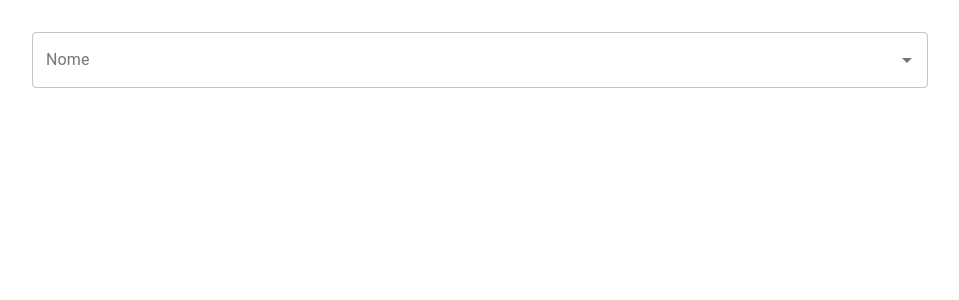
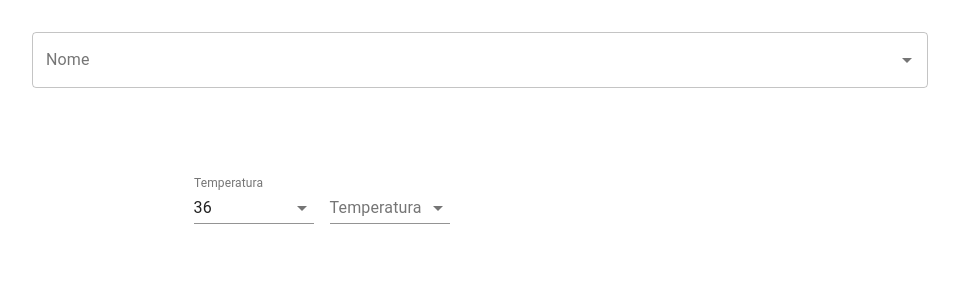
Before and after one commit to paulords95/employee-temp, a React (Create React App) app: page / in a window 1280 px wide. Shown: the top 300 px of the page, without its empty margins (160-1119 px from the left). Built offline with nearby package versions, Linux system fonts and the light colour scheme; no server answers.

Commit message:
new components

```diff
--- a/src/App.js
+++ b/src/App.js
@@ -1,12 +1,14 @@
 import "./App.css";
 
 import EmployeeList from "./components/EmployeeList/EmployeeList";
+import Temperature from "./components/Temperatures/Temperature";
 
 function App() {
   return (
     <div className="App">
       <form className="mb-6 w-4/5" action="/" method="post">
         <EmployeeList />
+        <Temperature />
       </form>
     </div>
   );
--- /dev/null
+++ b/src/components/Temperatures/Temperature.jsx
@@ -0,0 +1,73 @@
+import React, { useEffect, useState } from "react";
+import { makeStyles } from "@material-ui/core/styles";
+import InputLabel from "@material-ui/core/InputLabel";
+import MenuItem from "@material-ui/core/MenuItem";
+import FormControl from "@material-ui/core/FormControl";
+import Select from "@material-ui/core/Select";
+
+const useStyles = makeStyles((theme) => ({
+  button: {
+    display: "block",
+    marginTop: theme.spacing(2),
+  },
+  formControl: {
+    margin: theme.spacing(1),
+    minWidth: 120,
+  },
+}));
+
+export default function Temperature() {
+  const classes = useStyles();
+
+  const handleChange = (event) => {};
+
+  return (
+    <div
+      style={{
+        width: "100%",
+        margin: "0 auto",
+        paddingTop: "10vh",
+        paddingInline: "15vw",
+      }}
+    >
+      <FormControl className={classes.formControl}>
+        <InputLabel id="demo-controlled-open-select-label">
+          Temperatura
+        </InputLabel>
+        <Select
+          labelId="demo-controlled-open-select-label"
+          id="demo-controlled-open-select"
+          onChange={handleChange}
+          defaultValue={36}
+        >
+          <MenuItem value={34}>34</MenuItem>
+          <MenuItem value={35}>35</MenuItem>
+          <MenuItem value={36}>36</MenuItem>
+          <MenuItem value={37}>37</MenuItem>
+          <MenuItem value={38}>38</MenuItem>
+        </Select>
+      </FormControl>
+      <FormControl className={classes.formControl}>
+        <InputLabel id="demo-controlled-open-select-label">
+          Temperatura
+        </InputLabel>
+        <Select
+          labelId="demo-controlled-open-select-label"
+          id="demo-controlled-open-select"
+          onChange={handleChange}
+        >
+          <MenuItem value={0}>0</MenuItem>
+          <MenuItem value={1}>1</MenuItem>
+          <MenuItem value={2}>2</MenuItem>
+          <MenuItem value={3}>3</MenuItem>
+          <MenuItem value={4}>4</MenuItem>
+          <MenuItem value={5}>5</MenuItem>
+          <MenuItem value={6}>6</MenuItem>
+          <MenuItem value={7}>7</MenuItem>
+          <MenuItem value={8}>8</MenuItem>
+          <MenuItem value={9}>9</MenuItem>
+        </Select>
+      </FormControl>
+    </div>
+  );
+}
```
Also changed, not shown: src/components/Temperatures/temperature.css (added), 1 other file (tests, documents, lock files or other folders).
